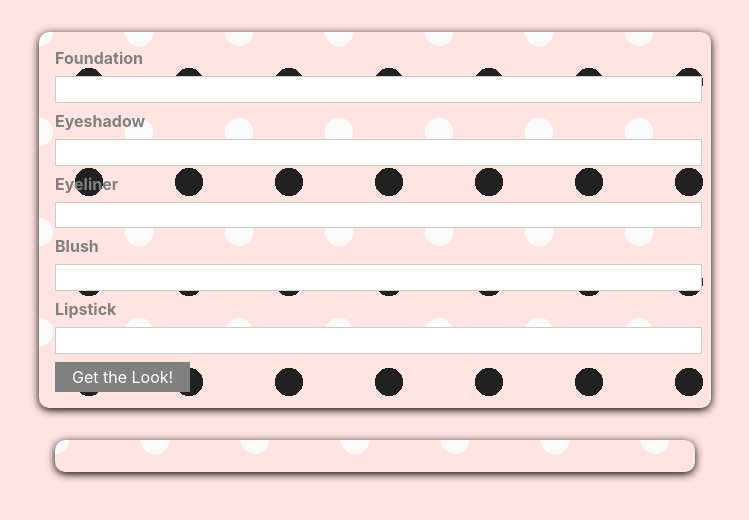
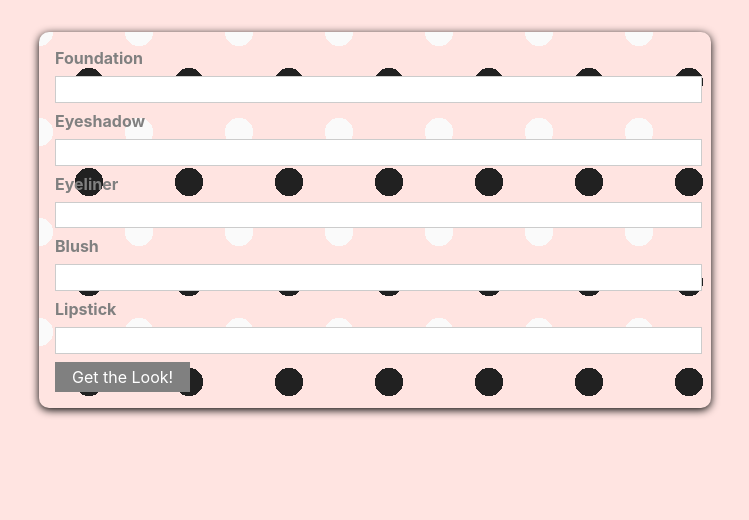
Before and after one commit to Forensicrose/makeup-of-the-day-ui, a React (Create React App) app in the folder client/: page /makeup in a window 1280 px wide. Shown: the top 520 px of the page, without its empty margins (265-1014 px from the left). Built offline with nearby package versions, Linux system fonts and the light colour scheme.

Commit message:
imported and set up browser router, switch and routes

```diff
--- a/client/src/App.js
+++ b/client/src/App.js
@@ -1,7 +1,8 @@
 import React, { useState } from 'react';
+import { Route, Switch } from 'react-router-dom';
 import './index.css';
-import Addmakeup from './components/makeup/Addmakeup';
-import MakeupLook from './components/makeup/MakeupLook';
+import Addmakeup from './pages/Addmakeup';
+import MakeupLook from './pages/MakeupLook';
 
 function App() {
   const [makeupLook, setMakeupLook] = useState([]);
@@ -16,17 +17,21 @@ function App() {
           eyeliner: eLiner,
           blush: blush,
           lipstick: lStick,
-          id: Math.random().toString()
+          id: Math.random().toString(),
         },
       ];
     });
   };
 
   return (
-    <div>
-      <Addmakeup onAddMakeup={addMakeupHandler} />
-      <MakeupLook makeup={makeupLook} />
-    </div>
+    <Switch>
+      <Route path="/makeup">
+        <Addmakeup onAddMakeup={addMakeupHandler} />
+      </Route>
+      <Route path="look">
+        <MakeupLook makeup={makeupLook} />
+      </Route>
+    </Switch>
   );
 }
 
--- a/client/src/index.js
+++ b/client/src/index.js
@@ -1,12 +1,14 @@
 import React from 'react';
+import { BrowserRouter } from 'react-router-dom'
 import ReactDOM from 'react-dom';
 import './index.css';
 import App from './App';
 
-
 ReactDOM.render(
   <React.StrictMode>
-    <App />
+    <BrowserRouter>
+      <App />
+    </BrowserRouter>
   </React.StrictMode>,
   document.getElementById('root')
 );
--- a/client/src/components/makeup/Addmakeup.js
+++ b/client/src/pages/Addmakeup.js
@@ -1,7 +1,7 @@
 import React, { useState } from 'react';
-import Card from '../UI/Card';
+import Card from '../components/UI/Card';
 import classes from './Addmakeup.module.css';
-import Button from '../UI/Button';
+import Button from '../components/UI/Button';
 
 const Addmakeup = (props) => {
   const [enteredFoundation, setEnteredFoundation] = useState('');
--- a/client/src/components/makeup/MakeupLook.js
+++ b/client/src/pages/MakeupLook.js
@@ -1,5 +1,5 @@
 import React from 'react';
-import Card from '../UI/Card';
+import Card from '../components/UI/Card';
 import classes from './MakeupLook.module.css';
 
 const MakeupLook = (props) => {
```
Also changed, not shown: client/src/pages/Addmakeup.module.css (renamed from client/src/components/makeup/Addmakeup.module.css), client/src/pages/MakeupLook.module.css (renamed from client/src/components/makeup/MakeupLook.module.css), 1 other file (tests, documents, lock files or other folders).
